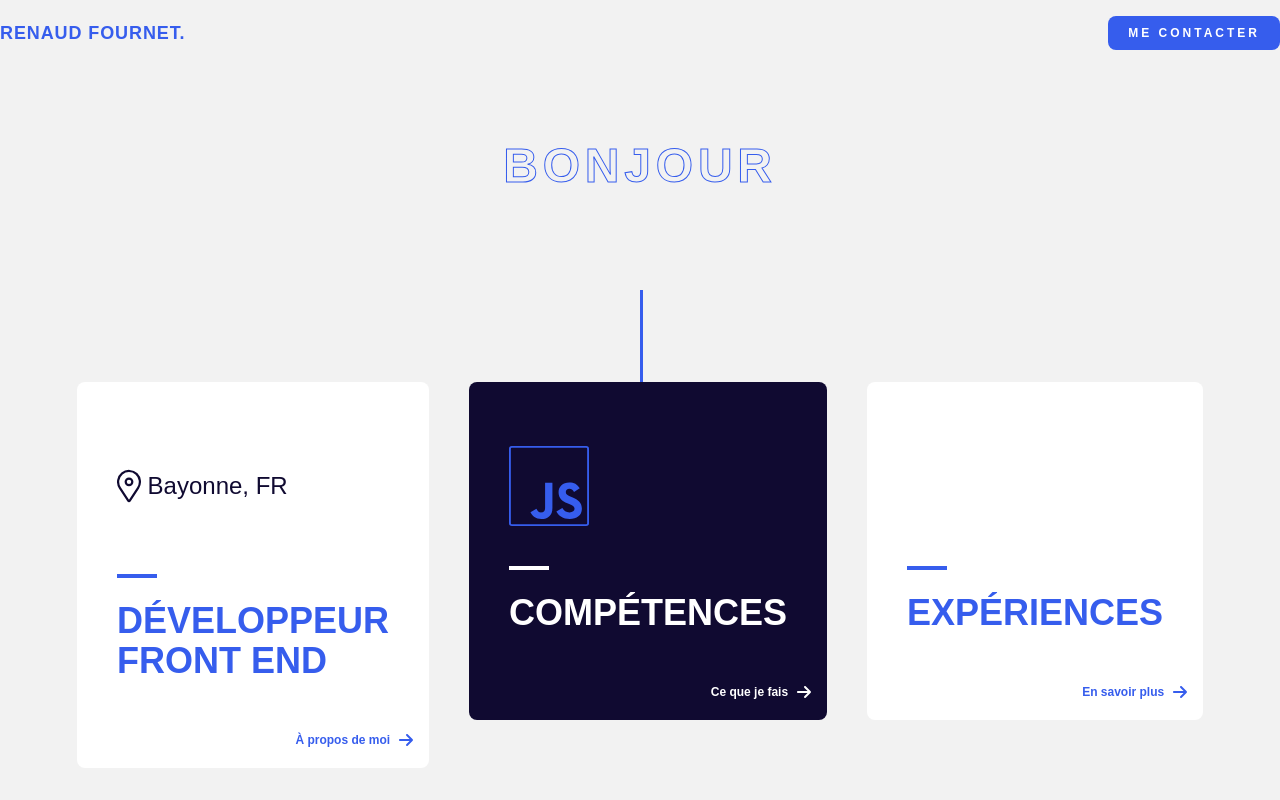
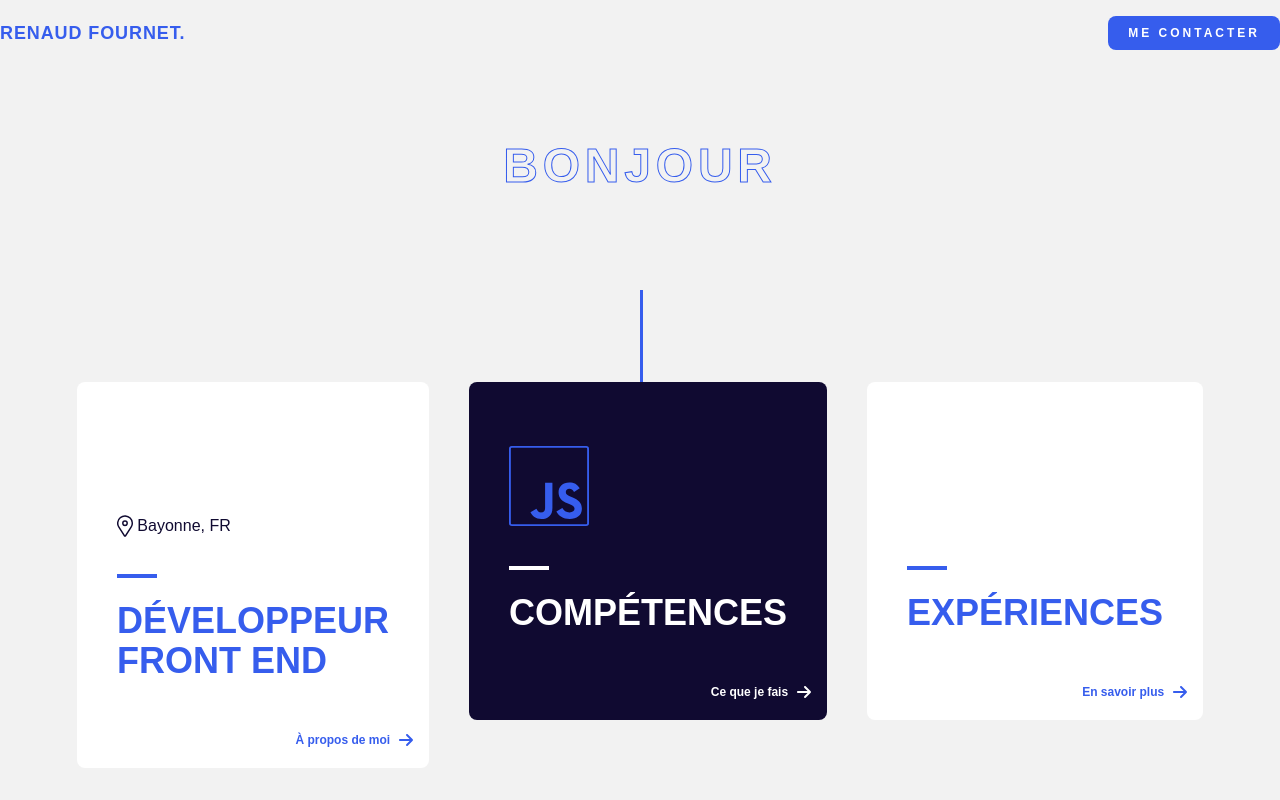
Before and after one commit to renaudfournet/website-resume, a React (Create React App) app: page / in a window 1280 px wide. Shown: the top 800 px of the page. Built offline with nearby package versions, Linux system fonts and the light colour scheme.

Commit message:
fixed align center

```diff
--- a/src/components/pages/infos/Infos.tsx
+++ b/src/components/pages/infos/Infos.tsx
@@ -16,9 +16,9 @@ function Infos() {
       className="flex p-10 relative bg-white-100 w-80 h-80 xs:w-96 xs:h-96 md:w-96 md:h-96 rounded-lg"
     >
       <div className="mb-10">
-        <div className="flex items-center h-16 xs:h-32 md:h-32 justify-start text-white-100 text-1xl xs:text-2xl sm:text-2xl md:text-2l">
-          <p className="flex text-left text-black-100 ">
-            <img alt="location" className="w-6" src={location} /> &nbsp; <span>Bayonne, FR</span>
+        <div className="flex items-center h-16 xs:h-32 md:h-32 justify-start text-white-100 text-1xl xs:text-1xl sm:text-1xl md:text-1l">
+          <p className="flex text-left text-black-100 mt-20">
+            <img alt="location" className="w-4" src={location} /> &nbsp; <span>Bayonne, FR</span>
           </p>
         </div>
         <hr className="line-horizontal-blue mt-6 mb-4" />
```
